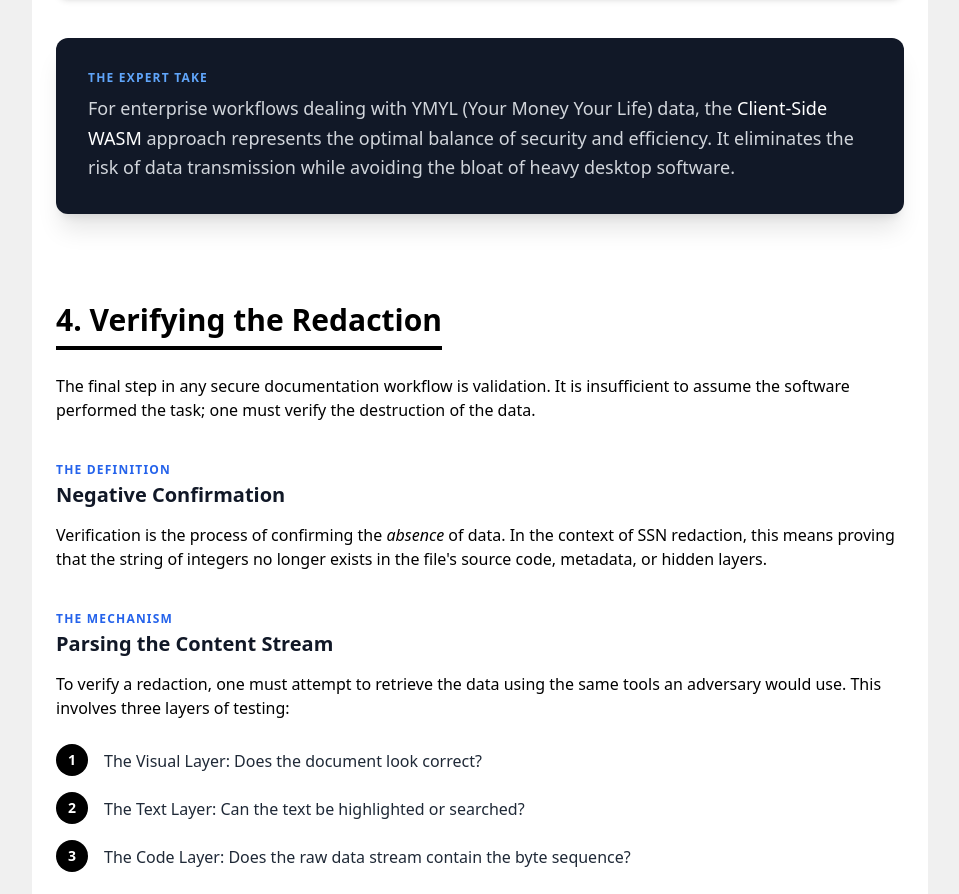
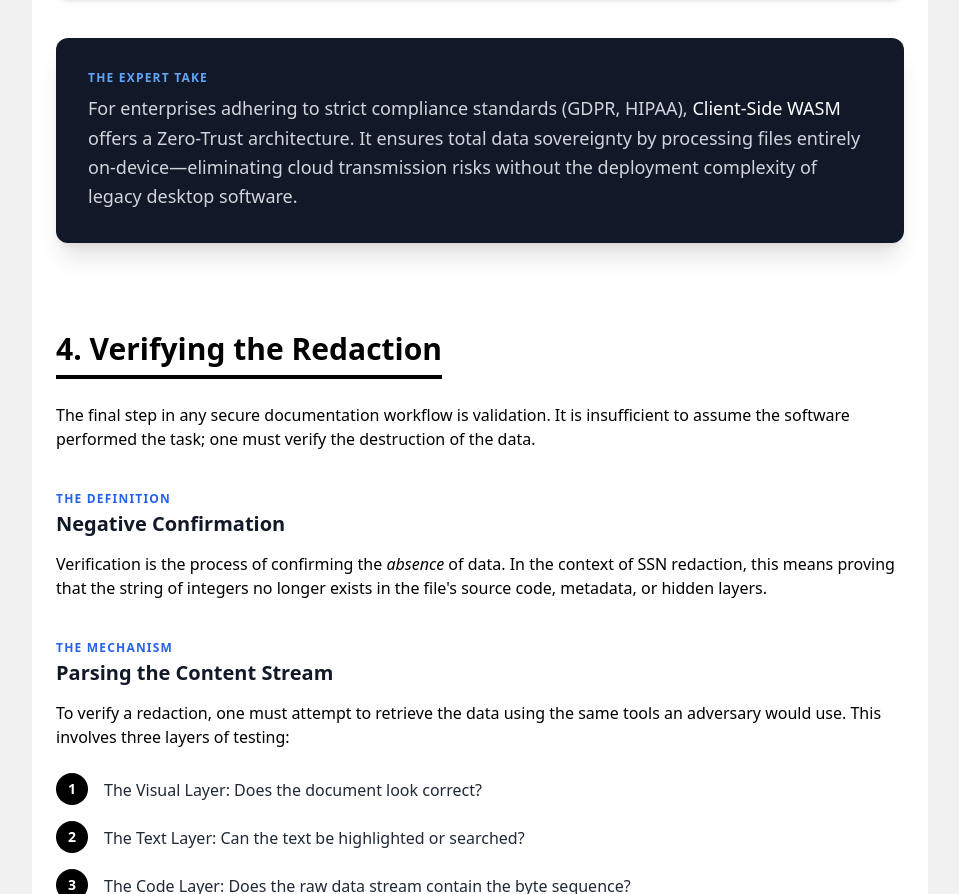
Before and after one commit to jyxwant/secure-pdf-editor, a Next.js app: page /en/blog/how-to-black-out-ssn-on-pdf in a window 1280 px wide. Shown: the part 4486-5380 px from the top of the page, without its empty margins (160-1119 px from the left). Built offline with nearby package versions, Linux system fonts and the light colour scheme.

Commit message:
refactor: update expert take in ssn-redaction blog with zero-trust focus

```diff
--- a/src/app/[lang]/(marketing)/blog/how-to-black-out-ssn-on-pdf/BlogPostContent.tsx
+++ b/src/app/[lang]/(marketing)/blog/how-to-black-out-ssn-on-pdf/BlogPostContent.tsx
@@ -230,7 +230,7 @@ export default function BlogPostContent() {
         <div className="bg-gray-900 text-white p-8 rounded-xl my-10 shadow-xl">
           <h3 className="text-xl font-bold mb-2 text-blue-400 uppercase tracking-widest text-xs">The Expert Take</h3>
           <p className="mb-0 text-lg leading-relaxed text-gray-300">
-            For enterprise workflows dealing with YMYL (Your Money Your Life) data, the <strong className="text-white">Client-Side WASM</strong> approach represents the optimal balance of security and efficiency. It eliminates the risk of data transmission while avoiding the bloat of heavy desktop software.
+            For enterprises adhering to strict compliance standards (<strong>GDPR, HIPAA</strong>), <strong className="text-white">Client-Side WASM</strong> offers a <strong>Zero-Trust</strong> architecture. It ensures total data sovereignty by processing files entirely on-device—eliminating cloud transmission risks without the deployment complexity of legacy desktop software.
           </p>
         </div>
 
```
